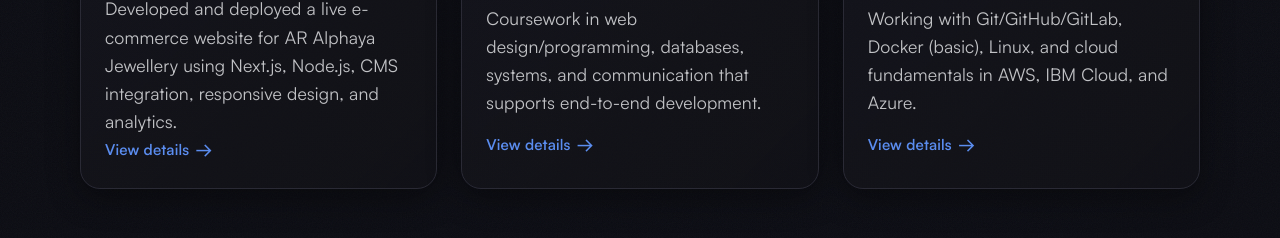
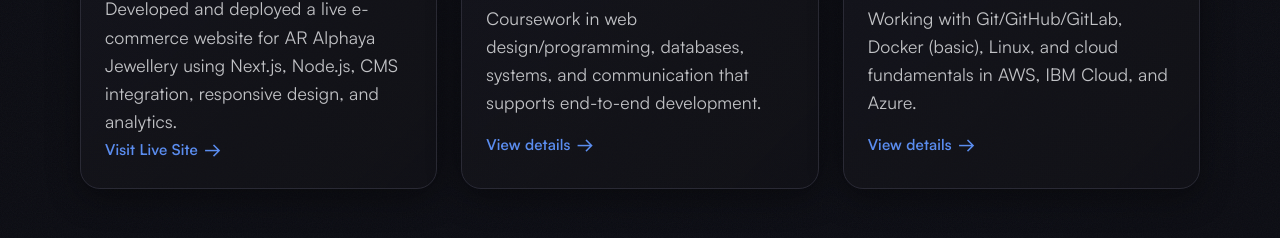
Before and after one commit to haxllo/ciqada.me, a Next.js app: page / in a window 1280 px wide. Shown: the part 1920-2158 px from the top of the page. Built offline with nearby package versions, Linux system fonts and the light colour scheme.

Commit message:
Link AR Alphaya button directly to live website

```diff
--- a/src/app/page.tsx
+++ b/src/app/page.tsx
@@ -160,9 +160,14 @@
                     using Next.js, Node.js, CMS integration, responsive design, and analytics.
                   </p>
                 </div>
-                <Link className="work-link" href="/work/ar-alphaya-jewellery">
-                  View details
-                </Link>
+                <a
+                  className="work-link"
+                  href="https://www.aralphayajewellery.com/"
+                  target="_blank"
+                  rel="noopener noreferrer"
+                >
+                  Visit Live Site
+                </a>
               </article>
               <article className="work-card">
                 <Image
```
